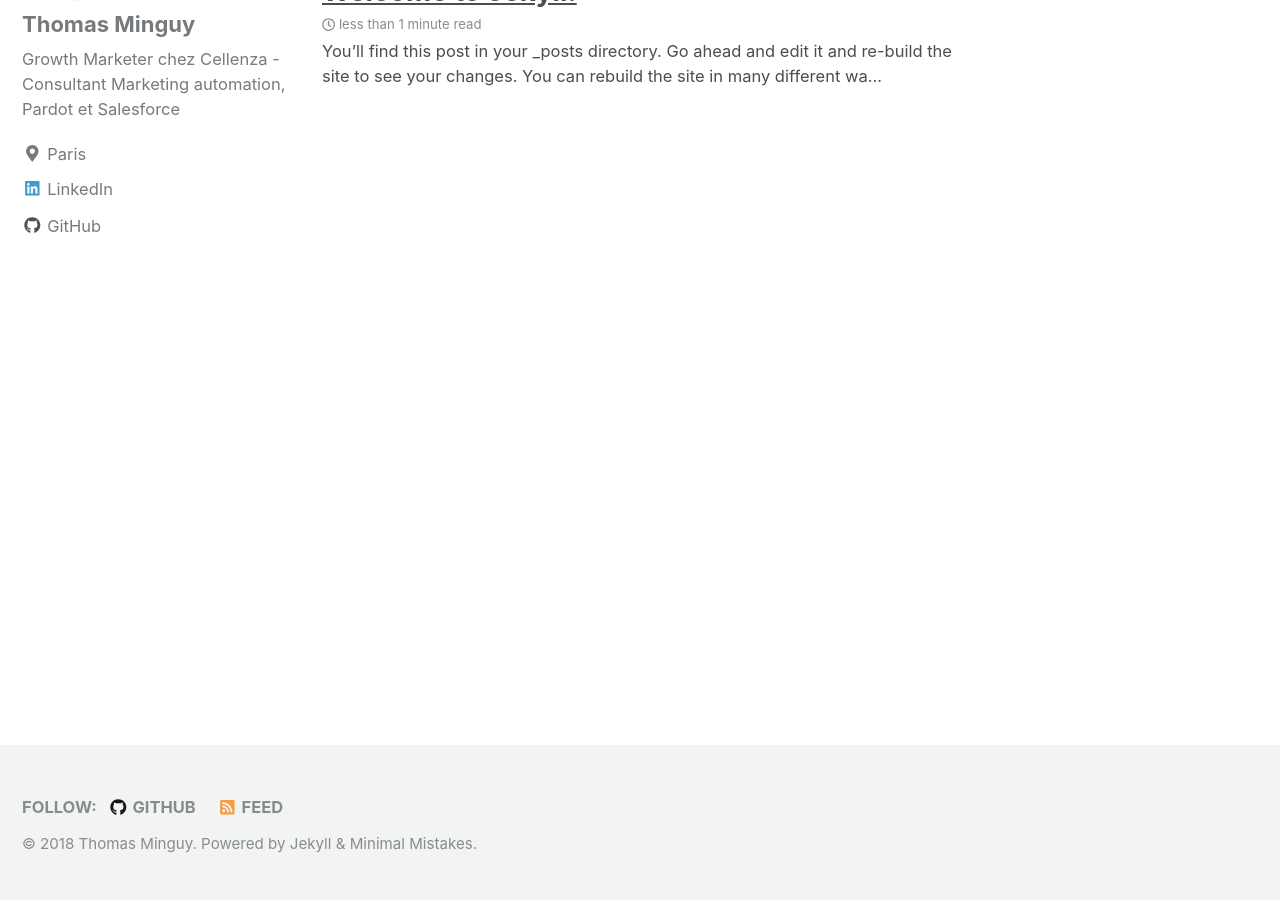
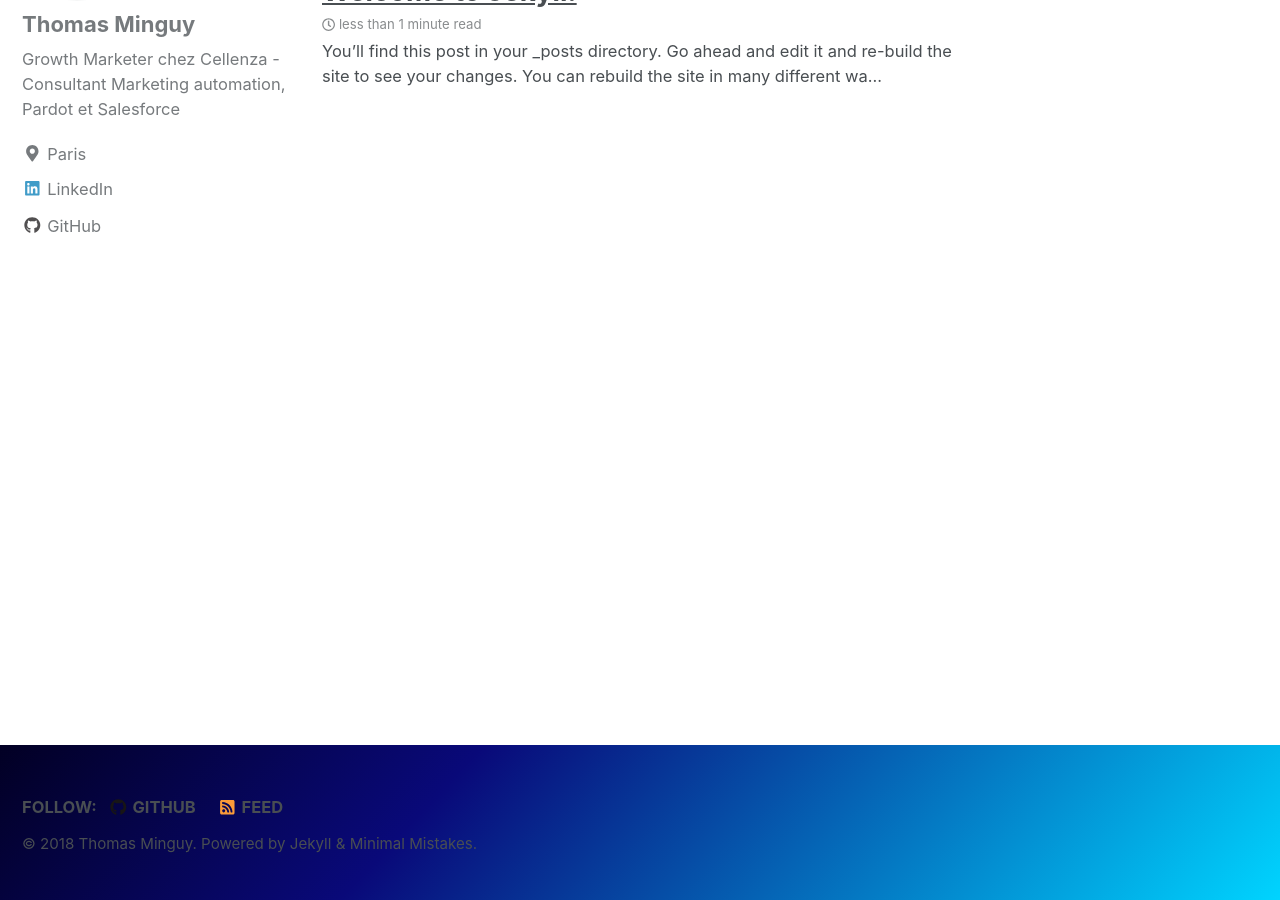
Before and after one commit to tminguy/blog, a Jekyll site: the page built from index.html, in a window 1280 px wide and 900 px high, scrolled down 253 px. Built offline with Jekyll 4.4.1, drawn with Linux system fonts in a browser that asks for light colours; nearby versions of some CDN libraries; the list of posts is cut into pages by our own code.

Commit message:
Color footer

```diff
--- a/_sass/minimal-mistakes/_footer.scss
+++ b/_sass/minimal-mistakes/_footer.scss
@@ -15,7 +15,8 @@
     height: auto;
     /* sticky footer fix end */
     margin-top: 3em;
-  color: $muted-text-color;
+    background: rgb(2, 0, 36);
+    background: linear-gradient(133deg, rgba(2, 0, 36, 1) 0%, rgba(9, 9, 121, 1) 34%, rgba(0, 212, 255, 1) 100%);
     -webkit-animation: $intro-transition;
     animation: $intro-transition;
     -webkit-animation-delay: 0.45s;
```
Lines whose indentation alone changed are shown as unchanged.
